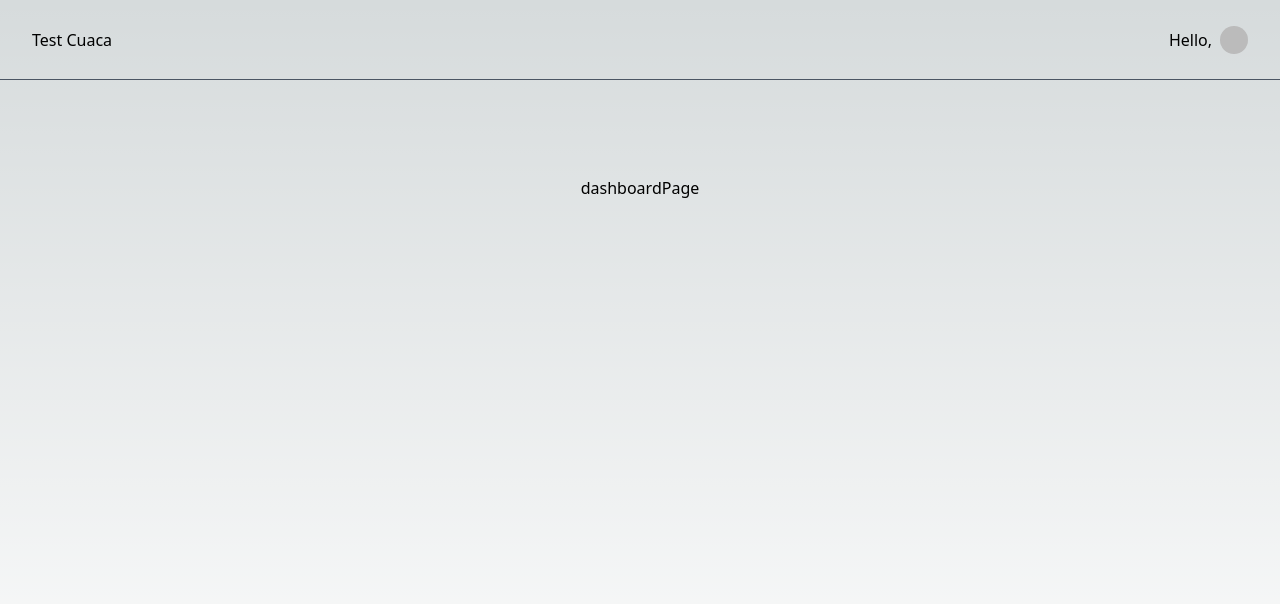
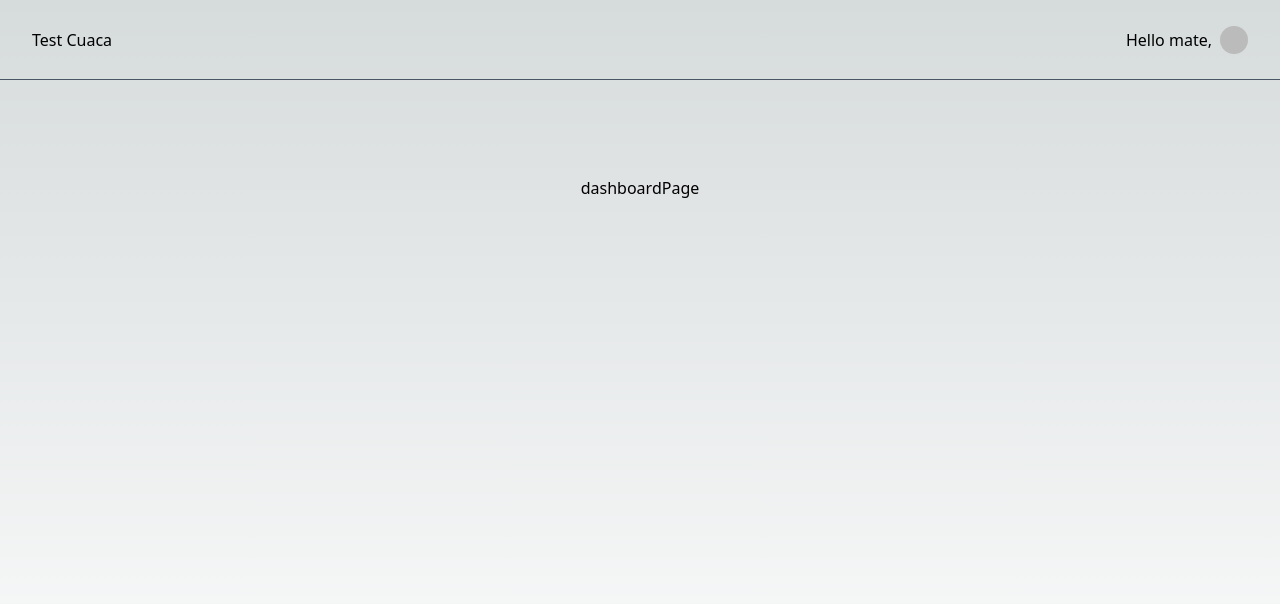
Before and after one commit to ArbiNMaki/test-dot-id, a Next.js app: page /dashboard in a window 1280 px wide. Shown: the top 604 px of the page. Built offline with nearby package versions, Linux system fonts and the light colour scheme; no server answers; sample sign-in values are in the browser's storage; some icons are missing.

Commit message:
edit nav

```diff
--- a/src/components/Nav.tsx
+++ b/src/components/Nav.tsx
@@ -20,7 +20,7 @@ export default function Nav() {
         </div>
         {isLoaded && user && (
           <>
-            <Link href="/dashboard" className="pr-2">Hello, </Link>
+            <Link href="/dashboard" className="pr-2">Hello mate, </Link>
             <UserButton afterSignOutUrl="/" />
           </>
         )}
```
